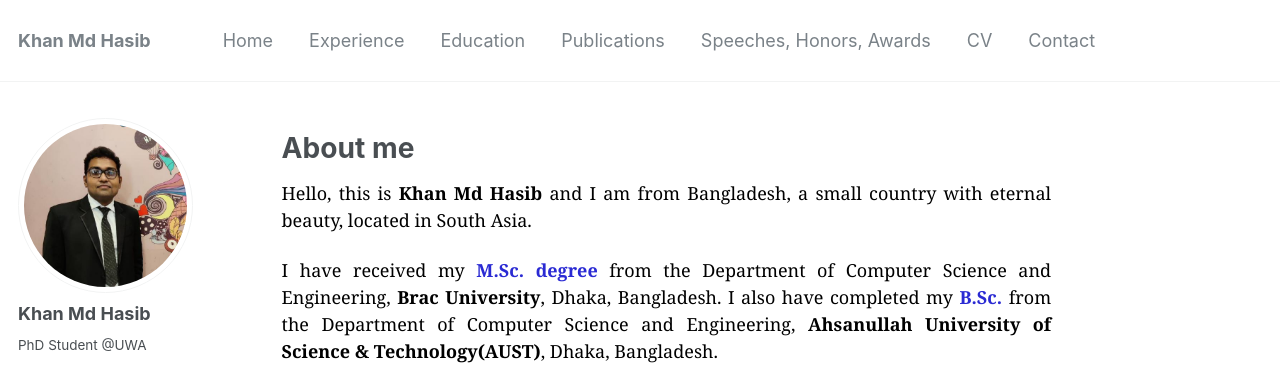
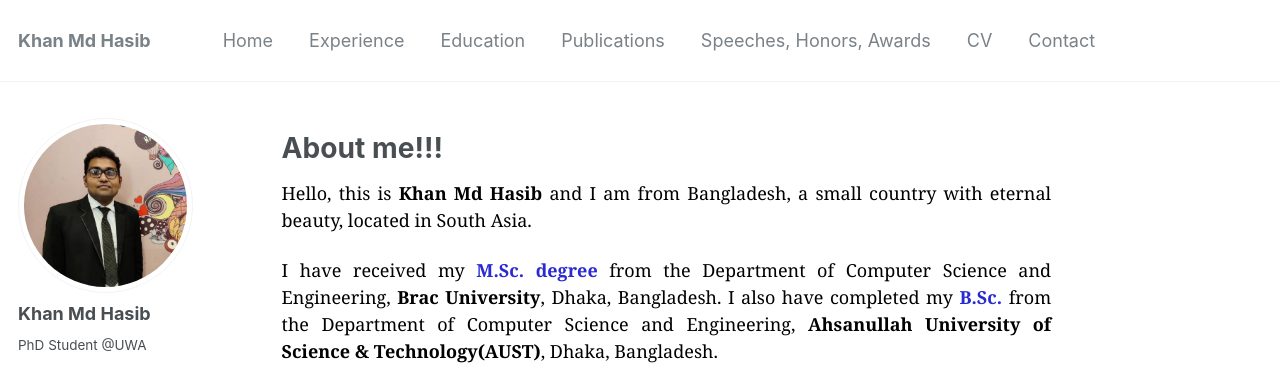
Before and after one commit to hasibaust13/hasibaust13.github.io, a Jekyll site: the page built from _pages/about.md, in a window 1280 px wide and 900 px high. Shown: the top 365 px of the window. Built offline with Jekyll 4.4.1, drawn with Linux system fonts in a browser that asks for light colours; some web fonts are replaced.

```diff
--- a/_pages/about.md
+++ b/_pages/about.md
@@ -8,7 +8,7 @@ redirect_from:
   - /about.html
 ---
 
-# About me
+# About me!!!
 <p style="text-align:justify; color:black; font-family:Georgia"> Hello, this is <b>Khan Md Hasib</b> and I am from Bangladesh, a small country with eternal beauty, located in South Asia.</p>
 
 <p style="text-align:justify; color:black; font-family:Georgia">I have received my <span style="color:#2a2ad3;font-weight:bold">M.Sc. degree</span> from the Department of Computer Science and Engineering, <b><a href="https://www.aust.edu/" target="_blank" style="color:black;">Brac University</a></b>, Dhaka, Bangladesh. I also have completed my <span style="color:#2a2ad3;font-weight:bold">B.Sc.</span> from the Department of Computer Science and Engineering, <b><a href="https://www.aust.edu/" target="_blank" style="color:black;">Ahsanullah University of Science & Technology(AUST)</a></b>, Dhaka, Bangladesh.</p>
```
Also changed, not shown: 3 other files.
